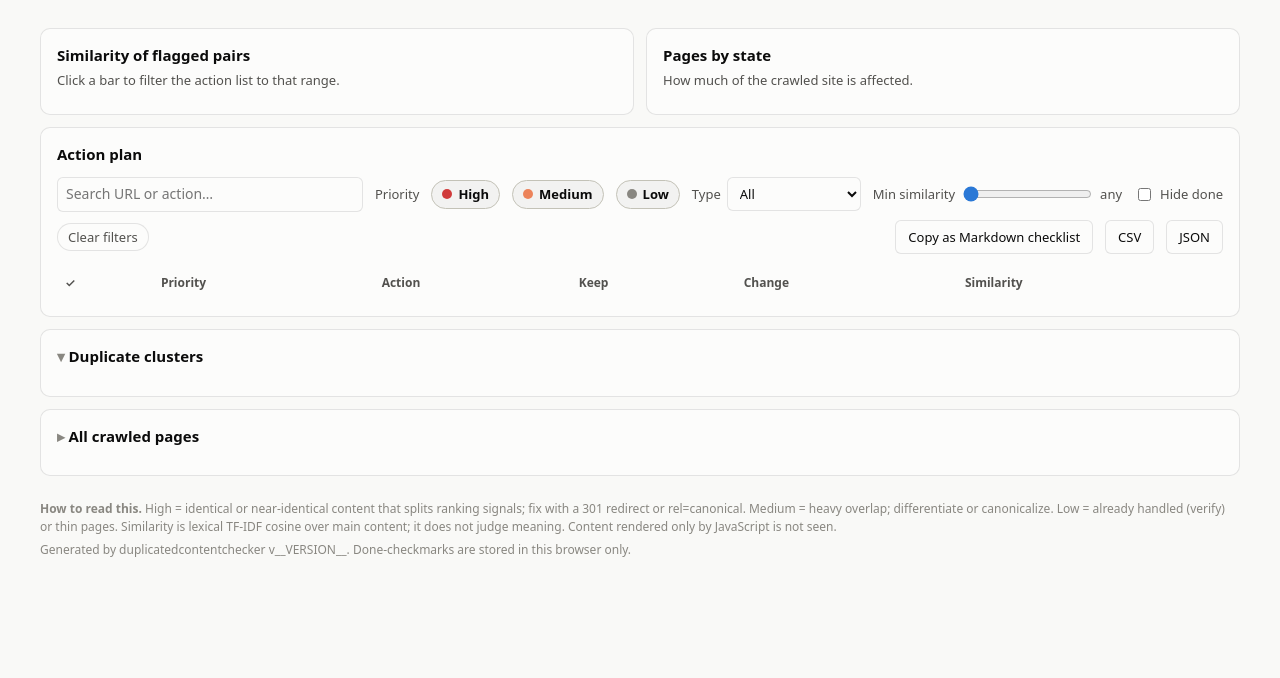
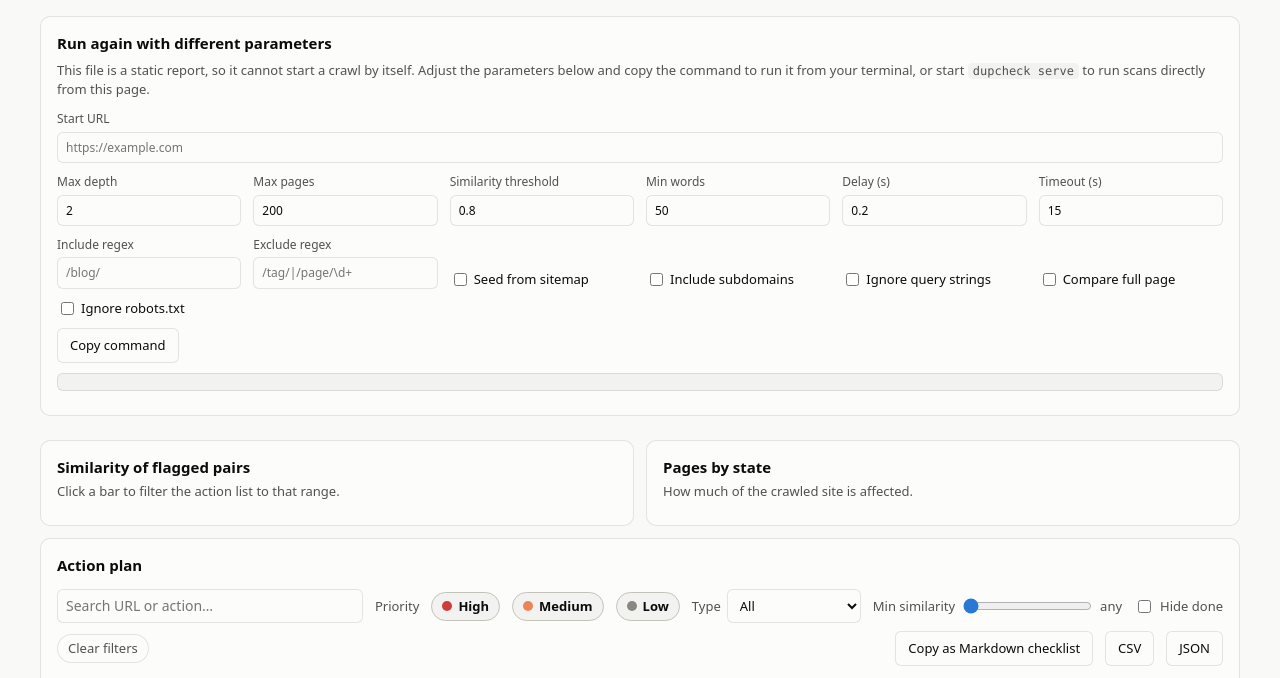
Before and after one commit to andersonkevin/duplicatedcontentchecker, a Python web app: template duplicatedcontentchecker/templates/dashboard.html in a window 1280 px wide. Shown: the part 53-731 px from the top of the page. Before the commit the page ends 610 px from the top, so only its background shows below. Run offline with Jinja, Linux system fonts and the light colour scheme; the template is opened without the code that fills it, so the values that code supplies are empty.

Commit message:
Dashboard: valid standalone template, command builder in static mode
- The template no longer carries placeholder tokens. It is valid HTML on its
  own with a real <title>; rendering fills the title, two meta tags (mode and
  version) and the JSON data block, and asserts each marker exists.
- Static reports show the scan form prefilled with the report's parameters
  and build the equivalent `dupcheck ...` command to copy, with a note that a
  static file cannot start a crawl and that `dupcheck serve` can. Live mode
  prefills the same form from the last report.
- Tests updated for the meta-tag rendering; pluralize the fetch-failure hint.

```diff
--- a/duplicatedcontentchecker/templates/dashboard.html
+++ b/duplicatedcontentchecker/templates/dashboard.html
@@ -3,7 +3,9 @@
 <head>
 <meta charset="utf-8">
 <meta name="viewport" content="width=device-width, initial-scale=1">
-<title>__TITLE__</title>
+<title>Duplicate content report</title>
+<meta name="dupcheck-mode" content="static">
+<meta name="dupcheck-version" content="">
 <style>
 :root {
   color-scheme: light;
@@ -92,6 +94,7 @@ details[open] > summary::before { content: "▾ "; }
 .progress .text { font-size: 12px; color: var(--ink-2); margin-top: 6px; font-variant-numeric: tabular-nums; }
 .log { font: 11px ui-monospace, SFMono-Regular, Menlo, monospace; color: var(--muted); max-height: 120px; overflow: auto; margin-top: 6px; white-space: pre-wrap; }
 .error { color: var(--high); font-size: 13px; margin-top: 8px; }
+.cmd { display: block; font: 12px/1.5 ui-monospace, SFMono-Regular, Menlo, monospace; background: var(--hover); border: 1px solid var(--border); border-radius: 6px; padding: 8px 10px; white-space: pre-wrap; word-break: break-all; color: var(--ink); }
 footer { color: var(--muted); font-size: 12px; margin-top: 24px; }
 .sr { position: absolute; left: -9999px; }
 @media (max-width: 600px) { td.url { max-width: 200px; } }
@@ -108,7 +111,11 @@ footer { color: var(--muted); font-size: 12px; margin-top: 24px; }
   </header>
 
   <section class="card section" id="scanPanel" hidden>
-    <h2>New scan</h2>
+    <h2 id="scanHeading">New scan</h2>
+    <div class="sub" id="staticNote" hidden style="margin:-6px 0 12px">
+      This file is a static report, so it cannot start a crawl by itself. Adjust the parameters below and copy the
+      command to run it from your terminal, or start <code>dupcheck serve</code> to run scans directly from this page.
+    </div>
     <form class="form" id="scanForm" autocomplete="off">
       <label class="full">Start URL <input type="url" name="url" required placeholder="https://example.com"></label>
       <label>Max depth <input type="number" name="max_depth" value="2" min="0" max="20"></label>
@@ -124,10 +131,14 @@ footer { color: var(--muted); font-size: 12px; margin-top: 24px; }
       <label class="check"><input type="checkbox" name="strip_query"> Ignore query strings</label>
       <label class="check"><input type="checkbox" name="full_page"> Compare full page</label>
       <label class="check"><input type="checkbox" name="ignore_robots"> Ignore robots.txt</label>
-      <div class="full" style="display:flex;gap:8px;align-items:center">
+      <div class="full" style="display:flex;gap:8px;align-items:center;flex-wrap:wrap">
         <button class="btn primary" type="submit" id="runBtn">Run scan</button>
         <button class="btn" type="button" id="cancelBtn" disabled>Cancel</button>
+        <button class="btn" type="button" id="copyCmd">Copy command</button>
         <span class="sub" id="scanState"></span>
+      </div>
+      <div class="full" id="cmdWrap" hidden>
+        <code class="cmd" id="cmdPreview"></code>
       </div>
     </form>
     <div class="progress" id="progress">
@@ -233,19 +244,20 @@ footer { color: var(--muted); font-size: 12px; margin-top: 24px; }
 
   <footer>
     <div><b>How to read this.</b> High = identical or near-identical content that splits ranking signals; fix with a 301 redirect or rel=canonical. Medium = heavy overlap; differentiate or canonicalize. Low = already handled (verify) or thin pages. Similarity is lexical TF-IDF cosine over main content; it does not judge meaning. Content rendered only by JavaScript is not seen.</div>
-    <div style="margin-top:6px">Generated by duplicatedcontentchecker <span id="version">v__VERSION__</span>. Done-checkmarks are stored in this browser only.</div>
+    <div style="margin-top:6px">Generated by duplicatedcontentchecker <span id="version"></span>. Done-checkmarks are stored in this browser only.</div>
   </footer>
 </div>
 <div class="tip" id="tip"></div>
 
-<script id="report-data" type="application/json">__DATA__</script>
+<script id="report-data" type="application/json">null</script>
 <script>
 (function () {
   "use strict";
   const $ = (s, r) => (r || document).querySelector(s);
   const $$ = (s, r) => Array.from((r || document).querySelectorAll(s));
   const esc = s => String(s == null ? "" : s).replace(/[&<>"']/g, c => ({"&":"&amp;","<":"&lt;",">":"&gt;",'"':"&quot;","'":"&#39;"}[c]));
-  const LIVE = __LIVE__;
+  const LIVE = (document.querySelector('meta[name="dupcheck-mode"]') || {}).content === "live";
+  const VERSION = (document.querySelector('meta[name="dupcheck-version"]') || {}).content || "";
   const PRI = {high: 0, medium: 1, low: 2};
   const tip = $("#tip");
 
@@ -270,7 +282,7 @@ footer { color: var(--muted); font-size: 12px; margin-top: 24px; }
     const s = report.summary, high = report.actions.filter(a => a.priority === "high").length;
     const tiles = [
       {label: "High-priority actions", value: high, hero: true, hint: high ? "Redirects and consolidations to do first" : "Nothing urgent"},
-      {label: "Pages crawled", value: s.pages_crawled, hint: report.stats.failed ? report.stats.failed + " fetch failures" : "No fetch failures"},
+      {label: "Pages crawled", value: s.pages_crawled, hint: report.stats.failed === 1 ? "1 fetch failure" : report.stats.failed ? report.stats.failed + " fetch failures" : "No fetch failures"},
       {label: "Exact duplicate pairs", value: s.exact_duplicate_pairs},
       {label: "Near-duplicate pairs", value: s.near_duplicate_pairs, hint: "≥ " + Math.round(report.config.threshold * 100) + "% similar"},
       {label: "Duplicate clusters", value: report.clusters.length, hint: "Groups sharing one primary"},
@@ -406,7 +418,7 @@ footer { color: var(--muted); font-size: 12px; margin-top: 24px; }
     const c = report.config;
     $("#subtitle").innerHTML = `depth <code>${c.max_depth}</code> · max pages <code>${c.max_pages}</code> · threshold <code>${c.threshold}</code> · min words <code>${c.min_words}</code>${c.use_sitemap ? " · sitemap" : ""}${c.include_patterns.length ? ` · include <code>${esc(c.include_patterns.join(" | "))}</code>` : ""}${c.exclude_patterns.length ? ` · exclude <code>${esc(c.exclude_patterns.join(" | "))}</code>` : ""}`;
     $("#meta").textContent = "Generated " + new Date(report.generated_at).toLocaleString();
-    $("#version").textContent = "v" + report.version;
+    $("#version").textContent = "v" + (report.version || VERSION);
     if (LIVE) { $("#dlCsv").href = "/api/report.csv"; $("#dlJson").href = "/api/report.json"; }
     else {
       $("#dlJson").href = URL.createObjectURL(new Blob([JSON.stringify(report, null, 2)], {type: "application/json"}));
@@ -426,6 +438,39 @@ footer { color: var(--muted); font-size: 12px; margin-top: 24px; }
     return lines.join("\n");
   }
 
+  // ---- scan form: prefill from the report and build the equivalent command ----
+  const form = $("#scanForm");
+  function prefillForm(c) {
+    const set = (n, v) => { const el = form.elements[n]; if (!el) return; if (el.type === "checkbox") el.checked = !!v; else el.value = v == null ? "" : v; };
+    set("url", c.base_url); set("max_depth", c.max_depth); set("max_pages", c.max_pages); set("threshold", c.threshold);
+    set("min_words", c.min_words); set("delay", c.delay); set("timeout", c.timeout);
+    set("include", (c.include_patterns || []).join("|")); set("exclude", (c.exclude_patterns || []).join("|"));
+    set("use_sitemap", c.use_sitemap); set("include_subdomains", c.include_subdomains); set("strip_query", c.strip_query);
+    set("full_page", c.full_page); set("ignore_robots", c.respect_robots === false);
+    updateCmd();
+  }
+  function shellQuote(s) { return /^[A-Za-z0-9_./:=@%+-]+$/.test(s) ? s : "'" + String(s).replace(/'/g, "'\\''") + "'"; }
+  function buildCmd() {
+    const f = form.elements, parts = ["dupcheck", shellQuote(f.url.value || "https://example.com")];
+    const add = (flag, v, def) => { if (v !== "" && String(v) !== String(def)) parts.push(flag, shellQuote(v)); };
+    add("-d", f.max_depth.value, 2); add("-n", f.max_pages.value, 500); add("-t", f.threshold.value, 0.8);
+    add("--min-words", f.min_words.value, 50); add("--delay", f.delay.value, 0); add("--timeout", f.timeout.value, 15);
+    (f.include.value || "").split("|").map(s => s.trim()).filter(Boolean).forEach(p => parts.push("--include", shellQuote(p)));
+    (f.exclude.value || "").split("|").map(s => s.trim()).filter(Boolean).forEach(p => parts.push("--exclude", shellQuote(p)));
+    if (f.use_sitemap.checked) parts.push("--sitemap"); if (f.include_subdomains.checked) parts.push("--include-subdomains");
+    if (f.strip_query.checked) parts.push("--strip-query"); if (f.full_page.checked) parts.push("--full-page");
+    if (f.ignore_robots.checked) parts.push("--ignore-robots");
+    parts.push("--html", "report.html");
+    return parts.join(" ");
+  }
+  function updateCmd() { $("#cmdPreview").textContent = buildCmd(); }
+  form.addEventListener("input", updateCmd);
+  $("#copyCmd").addEventListener("click", async () => {
+    const cmd = buildCmd(), btn = $("#copyCmd");
+    try { await navigator.clipboard.writeText(cmd); } catch (e) { const ta = document.createElement("textarea"); ta.value = cmd; document.body.appendChild(ta); ta.select(); document.execCommand("copy"); ta.remove(); }
+    btn.textContent = "Copied!"; setTimeout(() => btn.textContent = "Copy command", 1500);
+  });
+
   // ---- wire up ----
   function renderAll() { renderTiles(); renderHistogram(); renderStates(); renderActions(); renderClusters(); renderPages(); }
   function setReport(r) {
@@ -433,7 +478,7 @@ footer { color: var(--muted); font-size: 12px; margin-top: 24px; }
     const flagged = new Map(); r.pairs.forEach(p => { [p.url_1, p.url_2].forEach(u => { const f = flagged.get(u) || {exact: false}; if (p.type === "exact") f.exact = true; flagged.set(u, f); }); });
     const thin = new Set(r.thin_pages.map(t => t.url));
     r.pages.forEach(p => { const f = flagged.get(p.url); p.flagged = !!f; p.exact = !!(f && f.exact); p.thin = thin.has(p.url); });
-    loadDone(); renderHeader(); renderAll();
+    loadDone(); renderHeader(); renderAll(); prefillForm(r.config);
     $("#report").hidden = false;
   }
 
@@ -451,9 +496,11 @@ footer { color: var(--muted); font-size: 12px; margin-top: 24px; }
   document.addEventListener("scroll", hideTip, {passive: true});
 
   // ---- live mode: scan form + polling ----
+  $("#scanPanel").hidden = false;
+  $("#cmdWrap").hidden = false;
+  if (VERSION) $("#version").textContent = "v" + VERSION;
   if (LIVE) {
-    $("#scanPanel").hidden = false;
-    const form = $("#scanForm"), runBtn = $("#runBtn"), cancelBtn = $("#cancelBtn");
+    const runBtn = $("#runBtn"), cancelBtn = $("#cancelBtn");
     let timer = null;
     function setRunning(on) { runBtn.disabled = on; cancelBtn.disabled = !on; $("#progress").style.display = on ? "block" : $("#progress").style.display; }
     async function poll() {
@@ -482,8 +529,12 @@ footer { color: var(--muted); font-size: 12px; margin-top: 24px; }
       $("#progress").style.display = "block"; $("#progressFill").style.width = "0"; $("#log").textContent = ""; setRunning(true); poll();
     });
     cancelBtn.addEventListener("click", () => fetch("/api/cancel", {method: "POST"}));
+    updateCmd();
     fetch("/api/report").then(r => r.ok ? r.json() : null).then(r => { if (r) setReport(r); else $("#report").hidden = true; }).then(poll);
   } else {
+    $("#scanHeading").textContent = "Run again with different parameters";
+    $("#staticNote").hidden = false;
+    $("#runBtn").hidden = true; $("#cancelBtn").hidden = true;
     setReport(JSON.parse($("#report-data").textContent));
   }
 })();
```
Also changed, not shown: duplicatedcontentchecker/report.py (+19 -5 lines), tests/test_actions.py (+4 -2 lines), tests/test_server.py (+2 -2 lines).
